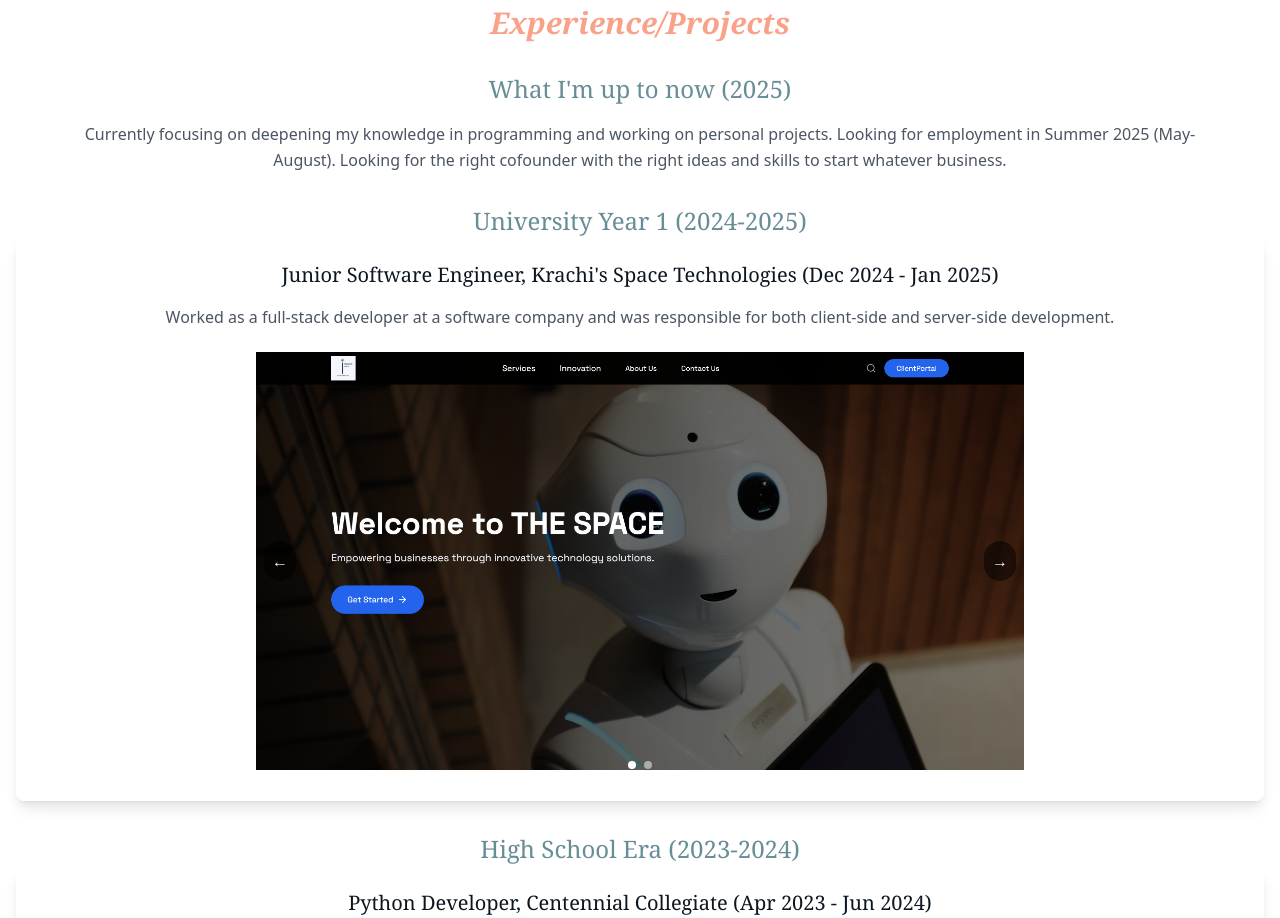
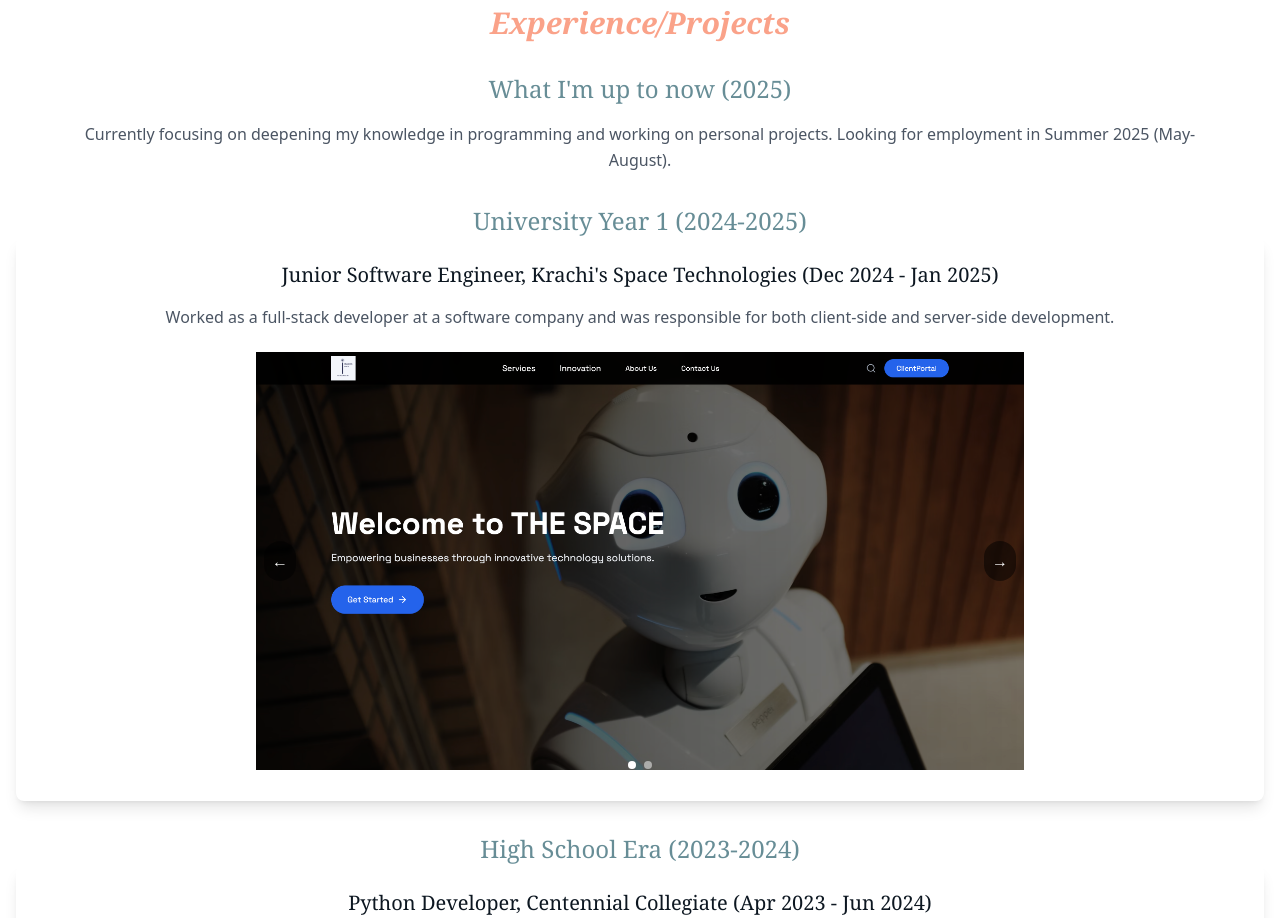
Before and after one commit to TomZhang11/Portfolio, a React (Vite) app: page / in a window 1280 px wide. Shown: the part 1680-2598 px from the top of the page. Built offline with nearby package versions, Linux system fonts and the light colour scheme.

Commit message:
minor change

```diff
--- a/src/data/experiences.js
+++ b/src/data/experiences.js
@@ -2,8 +2,7 @@ export const experiences = {
     current: {
         title: "What I'm up to now (2025)",
         description: "Currently focusing on deepening my knowledge in programming and working on personal projects. Looking\
-        for employment in Summer 2025 (May-August). Looking for the right cofounder with the right ideas and skills to\
-        start whatever business."
+        for employment in Summer 2025 (May-August)."
     },
     university: {
         title: "University Year 1 (2024-2025)",
```
